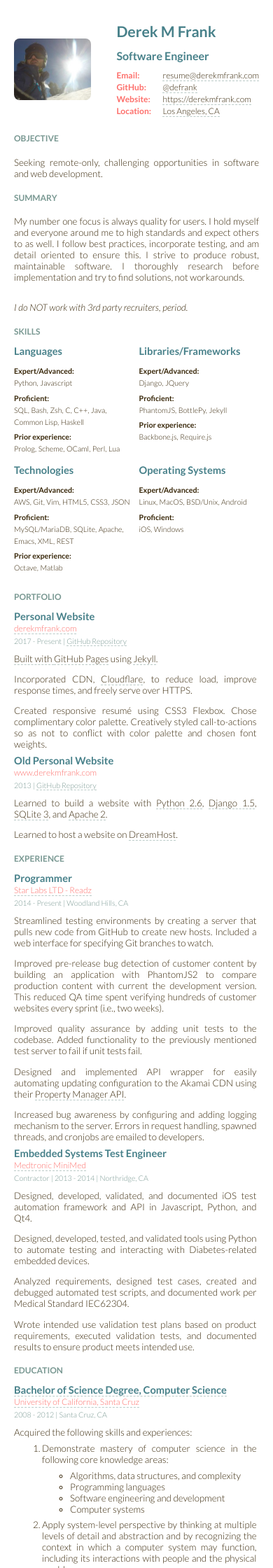
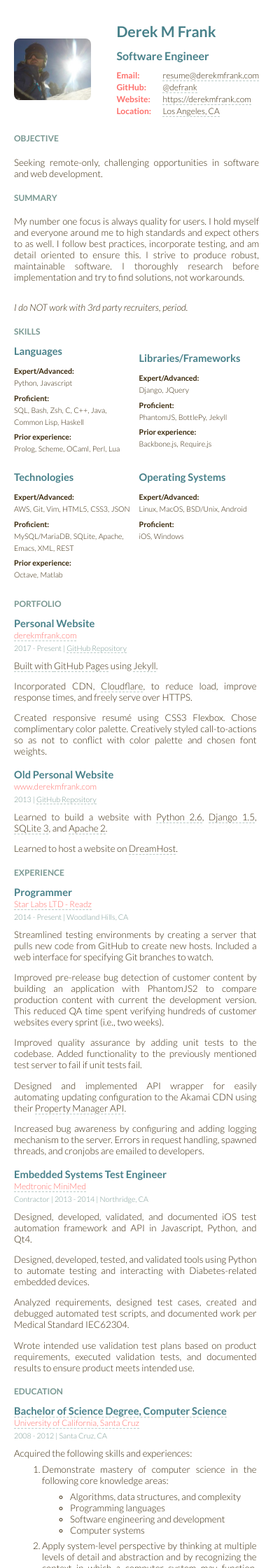
Before and after one commit to defrank/defrank.github.io, a Jekyll site: the page built from resume.html, in a window 390 px wide. Shown: the top 2240 px of the page at 70% size. Built offline with Jekyll 4.4.1, drawn with Linux system fonts in a browser that asks for light colours.

Commit message:
fix(resume): Add more spacing before subsections in rows
WIP: #4

```diff
--- a/resume.html
+++ b/resume.html
@@ -395,6 +395,10 @@ layout: blank
         main > section > section {
             flex-basis: 49%;
         }
+        main > section > section:nth-of-type(2n+3),
+        main > section > section:nth-of-type(2n+4) {
+            margin-top: 10px;
+        }
     }
     @media screen and (max-width: 599px)  {
         main > section > section.project,
@@ -402,6 +406,9 @@ layout: blank
         main > section > section {
             flex-flow: column;
             flex-basis: 99%;
+        }
+        main > section > section + section {
+            margin-top: 10px;
         }
     }
     @media screen and (max-width: 374px)  {
```
